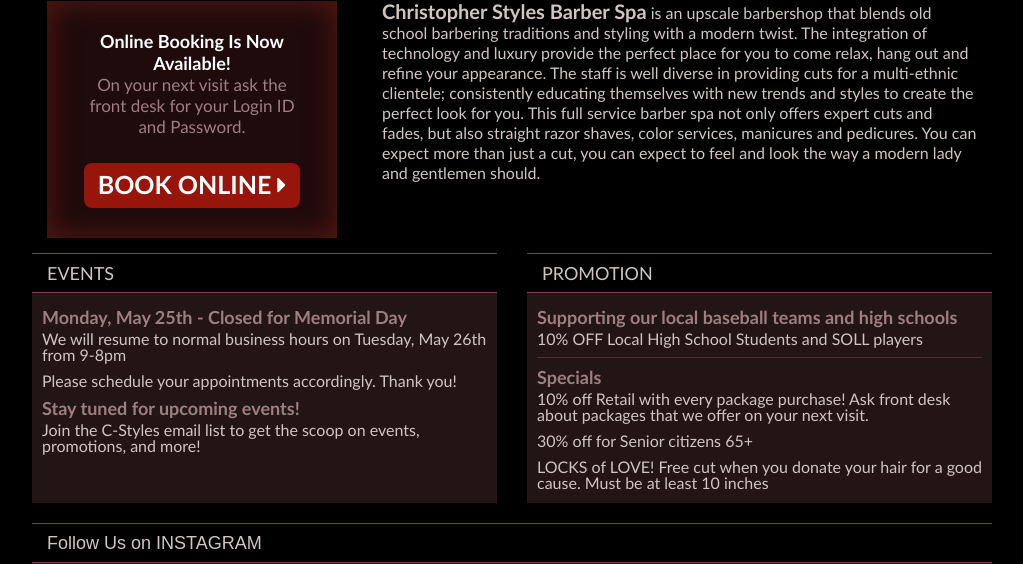
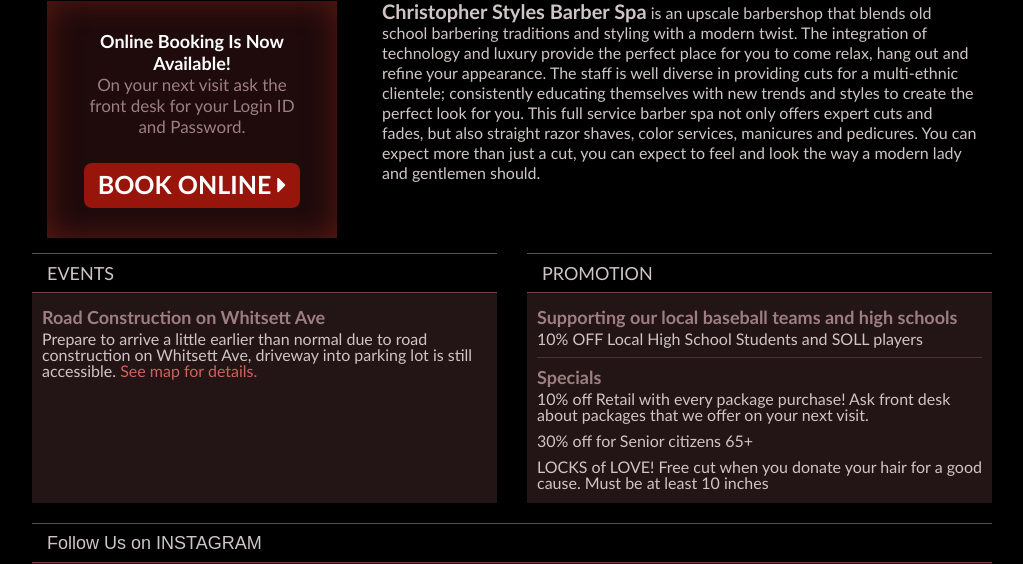
Before and after one commit to LisaSheaDesign/csbs, a PHP site: page / in a window 1280 px wide. Shown: the part 673-1237 px from the top of the page, without its empty margins (128-1151 px from the left). Run offline with PHP 8.4, Linux system fonts and the light colour scheme; some libraries are stand-ins or nearby versions.

Commit message:
update events with map

```diff
--- a/_css/main.css
+++ b/_css/main.css
@@ -266,6 +266,7 @@
 .ie8 .navbar-nav.navbar-right {margin-right: -15px;}
 
 /* ======================= Content ======================= */
+#eModal img {width: 100%;}
 
 /* homepage mobile elements */
 
@@ -548,7 +549,6 @@
 
 	.bookNowBox .onlineBookBtn {margin-top:0;}
 
-
 }
 
 @media screen and (max-width:767px) {
--- a/index.php
+++ b/index.php
@@ -87,6 +87,19 @@
 			      </div>
 			  </div>
 			</div>
+			<!-- Modal -->
+			<div class="modal fade" id="eModal" tabindex="-1" role="dialog" aria-labelledby="myModalLabel" aria-hidden="true">
+			  <div class="modal-dialog">
+			    <div class="modal-content">
+			      <div class="modal-header">
+			        <button type="button" class="close" data-dismiss="modal" aria-hidden="true">&times;</button>
+			      </div>
+			      <div class="modal-body video-container">
+			       <img src="_img/rdConst.jpg" alt="C-Styles Barber Spa - road construction on Whitsett Ave">
+			      </div>
+			      </div>
+			  </div>
+			</div>
 				<section class="intro">
 					<article class="row">
 					<div class="col-md-4">
@@ -101,11 +114,9 @@
 						<article class="col-md-6 events">
 						<h2>Events<span>+</span></h2>
 							<div class="promoBox">
-							<h3>Monday, May 25th - Closed for Memorial Day</h3>
-							<p>We will resume to normal business hours on Tuesday, May 26th from 9-8pm</p>
-							<p>Please schedule your appointments accordingly. Thank you!</p>
-							<h3>Stay tuned for upcoming events!</h3>
-							<p>Join the C-Styles email list to get the scoop on events, promotions, and more!</p>
+							<h3>Road Construction on Whitsett Ave</h3>
+							<p>Prepare to arrive a little earlier than normal due to road construction on Whitsett Ave, driveway into parking lot is still accessible.
+							<a href="*" data-toggle="modal" data-target="#eModal">See map for details.</a></p>
 							</div>
 						</article> <!-- events END -->
 						<article class="col-md-6 padding promo">
```
Also changed, not shown: _img/rdConst.jpg (added). Lines whose indentation alone changed are shown as unchanged.
